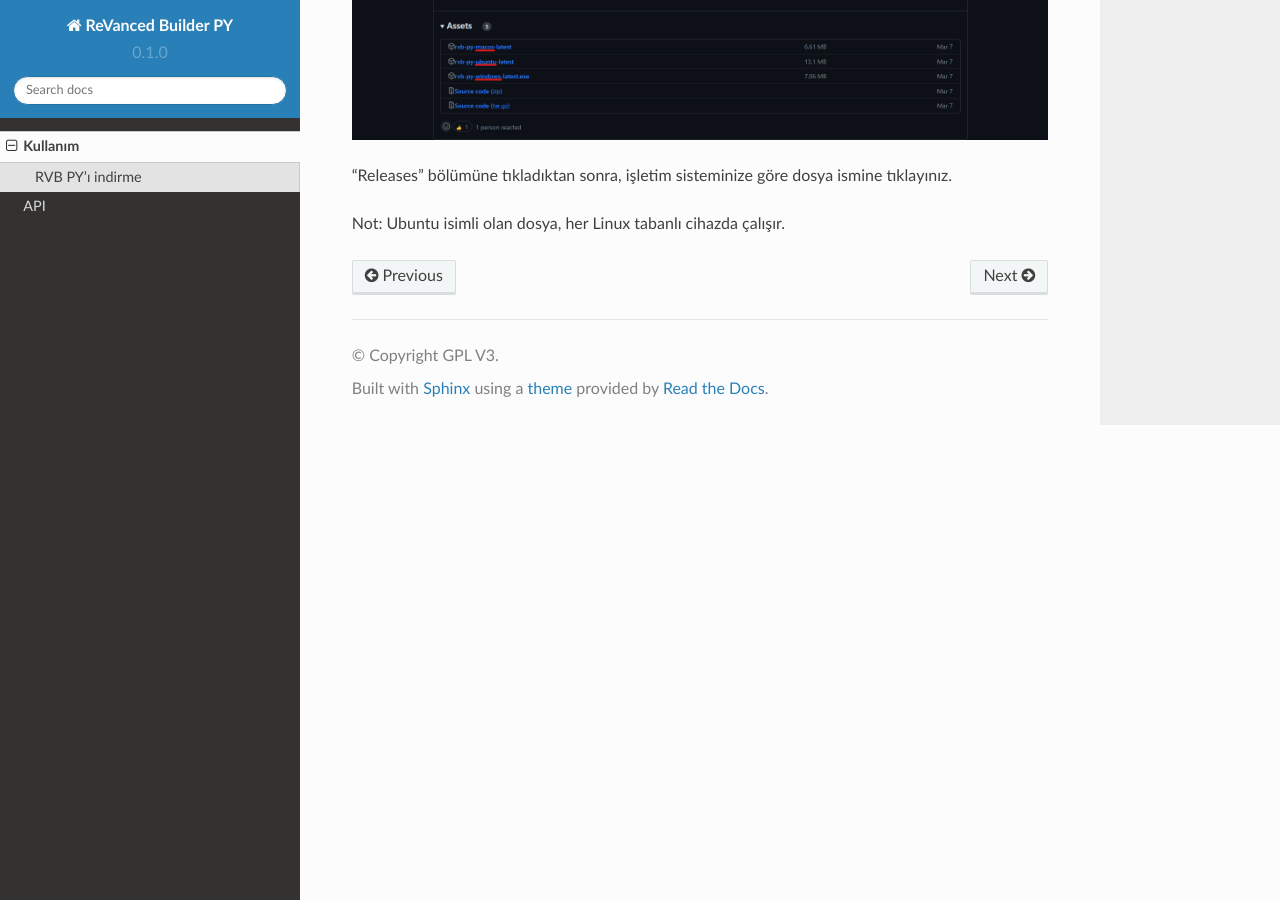
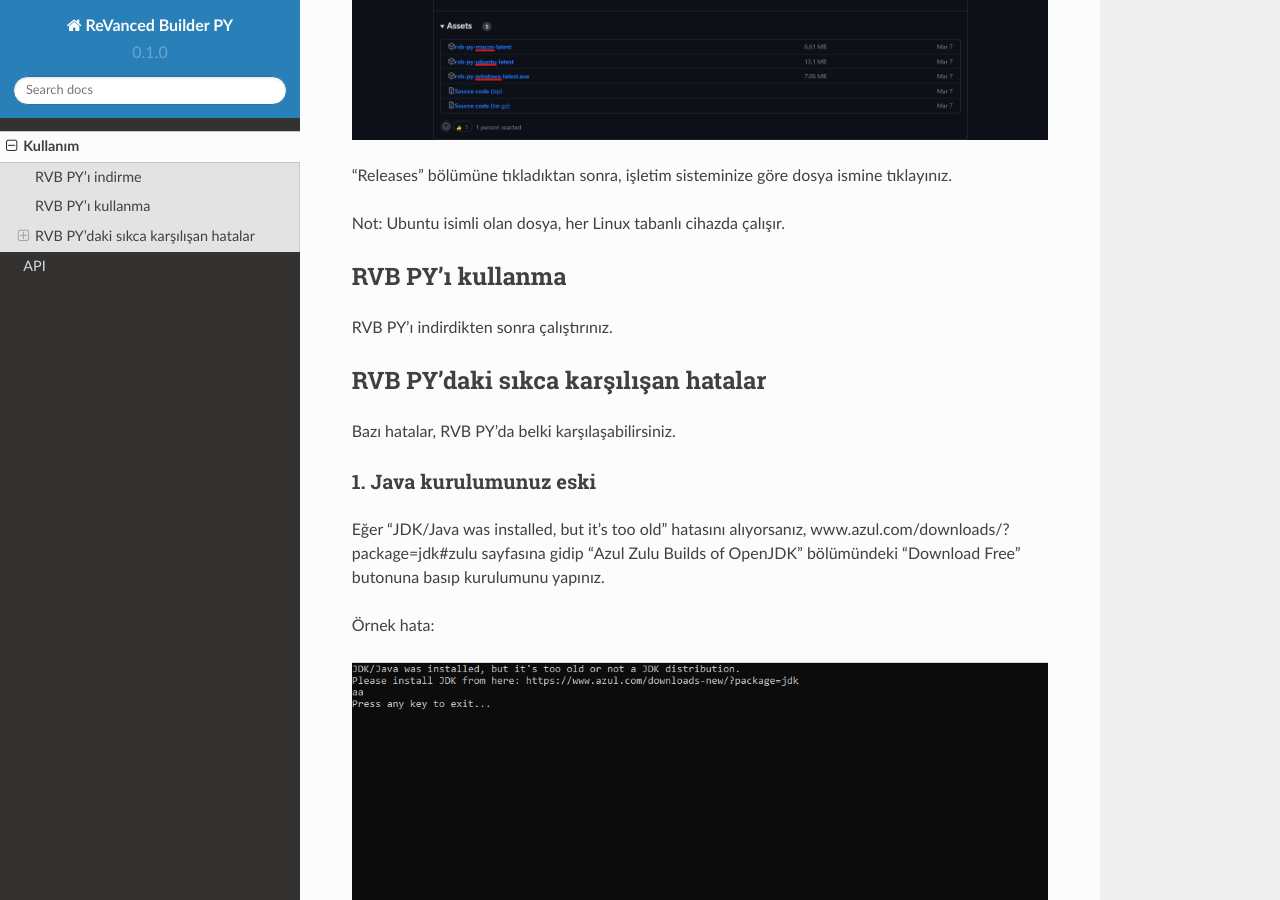
Before and after one commit to reisxd/revanced-helper-py-docs, a Sphinx documentation site: the page built from docs/source/usage.rst, in a window 1280 px wide and 900 px high, scrolled down 765 px. Built offline with Sphinx 7.4.7 and the Read the Docs theme 2.0.0, drawn with Linux system fonts in a browser that asks for light colours.

Commit message:
feat: common issues (incomplete)

```diff
--- a/docs/source/usage.rst
+++ b/docs/source/usage.rst
@@ -17,3 +17,32 @@
 "Releases" bölümüne tıkladıktan sonra, işletim sisteminize göre dosya ismine tıklayınız.
 
 Not: Ubuntu isimli olan dosya, her Linux tabanlı cihazda çalışır.
+
+
+.. _usage:
+
+RVB PY'ı kullanma
+-----------------
+
+RVB PY'ı indirdikten sonra çalıştırınız.
+
+
+
+.. _common_issues:
+
+RVB PY'daki sıkca karşılışan hatalar
+------------------------------------
+
+Bazı hatalar, RVB PY'da belki karşılaşabilirsiniz.
+
+
+1. Java kurulumunuz eski
+^^^^^^^^^^^^^^^^^^^^^^^^
+
+Eğer "JDK/Java was installed, but it's too old" hatasını alıyorsanız, www.azul.com/downloads/?package=jdk#zulu
+sayfasına gidip "Azul Zulu Builds of OpenJDK" bölümündeki "Download Free" butonuna basıp
+kurulumunu yapınız.
+
+Örnek hata:
+
+.. image:: images/errors/error_oldjdk.png
```
Also changed, not shown: docs/source/images/errors/error_oldjdk.png (added).
